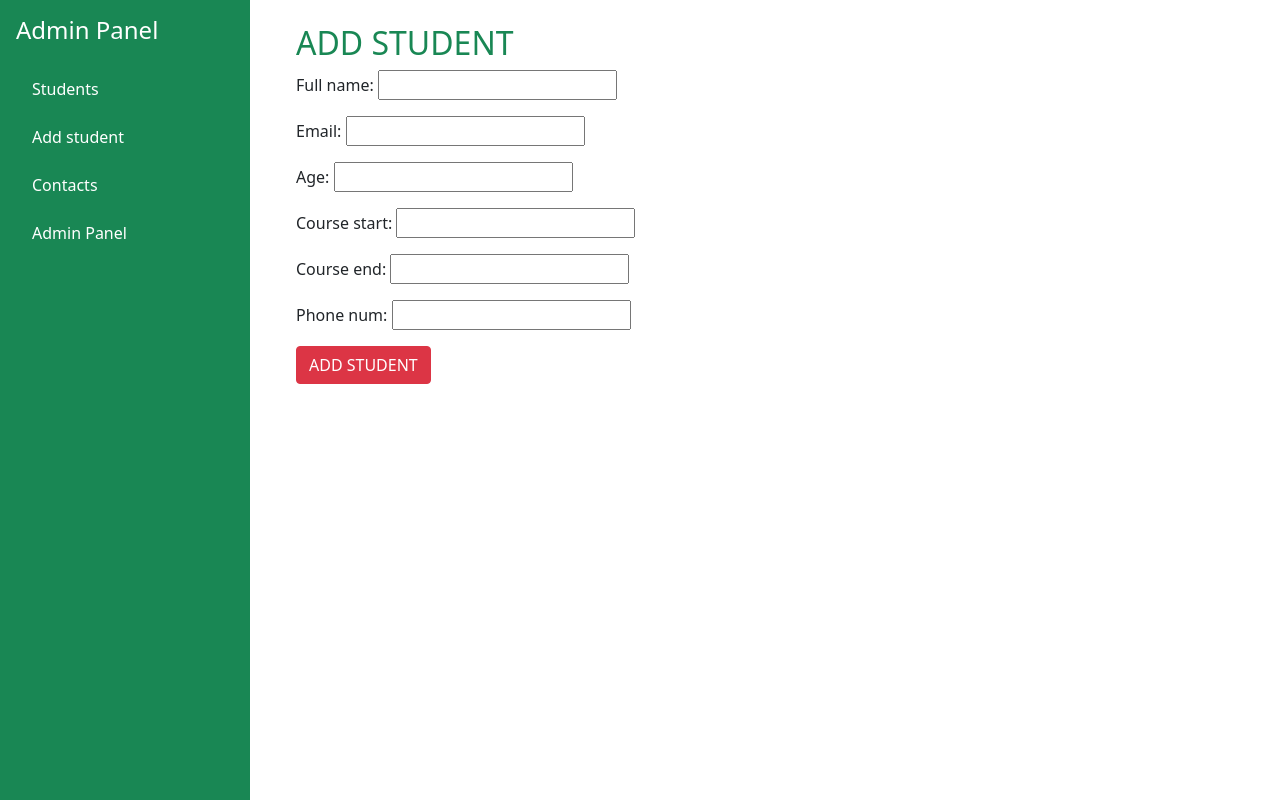
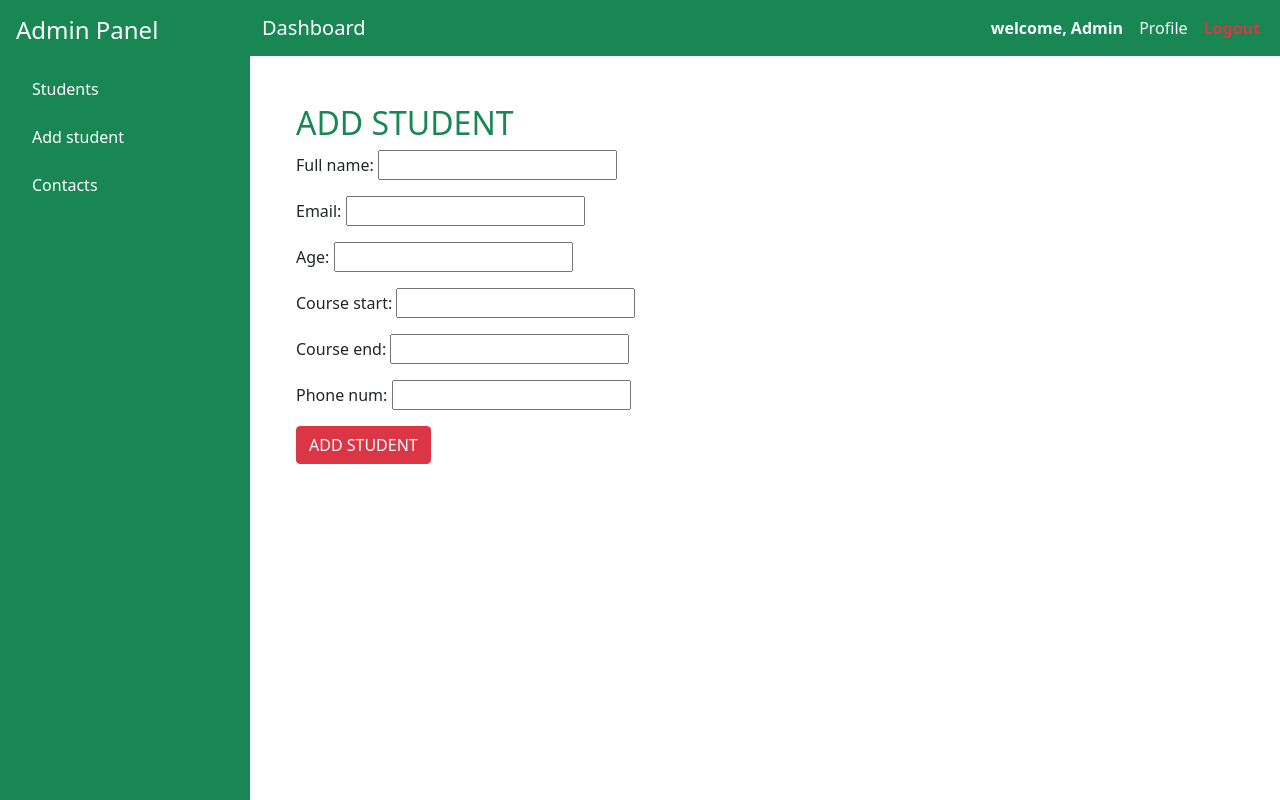
Before and after one commit to BrianxBorne/GRP-7-PROJECT, a Django app: page /add/ in a window 1280 px wide. Run offline with Django 5.2, Linux system fonts and the light colour scheme; a user stored in the database is signed in; some libraries are stand-ins or nearby versions.

Commit message:
updated files

```diff
--- a/defensive_driving_school/myapp/templates/base.html
+++ b/defensive_driving_school/myapp/templates/base.html
@@ -29,9 +29,11 @@
         <li class="nav-item">
           <a class="nav-link" href="{% url 'loginpage' %}">Login</a>
         </li>
+         {% if user.is_authenticated and user.is_staff %}
         <li class="nav-item">
-          <a class="nav-link" href="{% url 'loginpage' %}">Admin</a>
+          <a class="nav-link" href="{% url 'sidebar' %}">Admin Panel</a>
         </li>
+        {% endif %}
 
       </ul>
     </div>
--- a/defensive_driving_school/myapp/templates/sidebar.html
+++ b/defensive_driving_school/myapp/templates/sidebar.html
@@ -6,6 +6,34 @@
 <link href="{% static 'css/bootstrap.min.css'%}" rel="stylesheet">
 </head>
 <body>
+<nav class="navbar navbar-expand-lg navbar-dark bg-success" style="margin-left:250px; position: fixed; width: calc(100% - 250px); z-index: 1000;">
+  <div class="container-fluid">
+    <span class="navbar-brand">Dashboard</span>
+    <div class="collapse navbar-collapse justify-content-end">
+        <ul class="navbar-nav">
+<!-- Show logged-in username -->
+ <li class="nav-item">
+    <span class="nav-link text-light fw-bold">
+ welcome, {{ request.user.username }}
+</span>
+</li>
+<!-- Profile link -->
+ <li class="nav-item">
+    <a class="nav-link text-light" href="/admin/auth/user/">
+        Profile
+</a>
+</li>
+<!-- Logout link -->
+ <li class="nav-item">
+    <a class="nav-link text-danger fw-bold" href="{% url 'homepage' %}">
+        Logout
+    </a>
+</li>
+</ul>
+</div>
+</div>
+</nav>
+
 <div class="d-flex">
 <!-- SIDEBAR -->
 <div class="bg-success text-white p-3" style="width: 250px; height: 100vh; position: fixed;">
@@ -26,16 +54,11 @@
  Contacts
 </a>
 </li>
-{% if user.is_authenticated and user.is_staff %}
-<li class="nav-item mb-2">
-    <a class="nav-link text-white" href="{% url 'admin:index' %}">Admin Panel</a>
-</li>
-{% endif %}
 
 </ul>
 </div>
 <!-- MAIN CONTENT AREA -->
-<div style="margin-left: 260px; width: 100%;" class="p-4">
+<div style="margin-left: 260px; margin-top: 80px; width: 100%;" class="p-4">
  {% block content %}
  {% endblock %}
 </div>
--- a/defensive_driving_school/myapp/views.py
+++ b/defensive_driving_school/myapp/views.py
@@ -1,7 +1,7 @@
 from django.shortcuts import redirect,render
 from .models import Student, Register
 from .forms import StudentForm, RegisterForm
-from django.contrib.auth.decorators import login_required
+from django.contrib.auth.decorators import login_required,user_passes_test
 
 # Create your views here.
 def home(request):
@@ -15,7 +15,7 @@ def register(request):
         form = RegisterForm(request.POST)
         if form.is_valid():
             form.save()
-            return redirect('homepage')
+            return redirect('loginpage')
         # If form is invalid fall through to re-render with errors
     else:
         form = RegisterForm()
@@ -24,18 +24,29 @@ def register(request):
 
 def login(request):
     return render(request, 'login.html')
+
+def is_admin(user):
+    return user.is_authenticated and user.is_staff
+
+@login_required
+@user_passes_test(is_admin)
 def sidebar(request):
     return render(request,'sidebar.html')
+
+@login_required
+@user_passes_test(is_admin)
 def studentform(request):
     student=Student.objects.all()
     return render(request, "studentform.html", {'student':student})
+
 @login_required
-
-
+@user_passes_test(is_admin)
 def studentlist(request):
     student=Student.objects.all()
     return render(request, "studentlist.html", {'student':student})
 
+@login_required
+@user_passes_test(is_admin)
 def create_student(request):
     if request.method == "POST":
         form=StudentForm(request.POST)
@@ -48,7 +59,8 @@ def create_student(request):
 
     return render(request, "studentform.html", {'form':form})
 
-
+@login_required
+@user_passes_test(is_admin)
 def update_student(request,id):
     student=Student.objects.get(id=id)
     form=StudentForm(instance=student)
@@ -61,6 +73,8 @@ def update_student(request,id):
 
     return render(request,"studentform.html",{'form':form})
 #delete a record
+@login_required
+@user_passes_test(is_admin)
 def delete_student(request,id):
     student=Student.objects.get(id=id)
     student.delete()
```
Also changed, not shown: defensive_driving_school/db.sqlite3.
